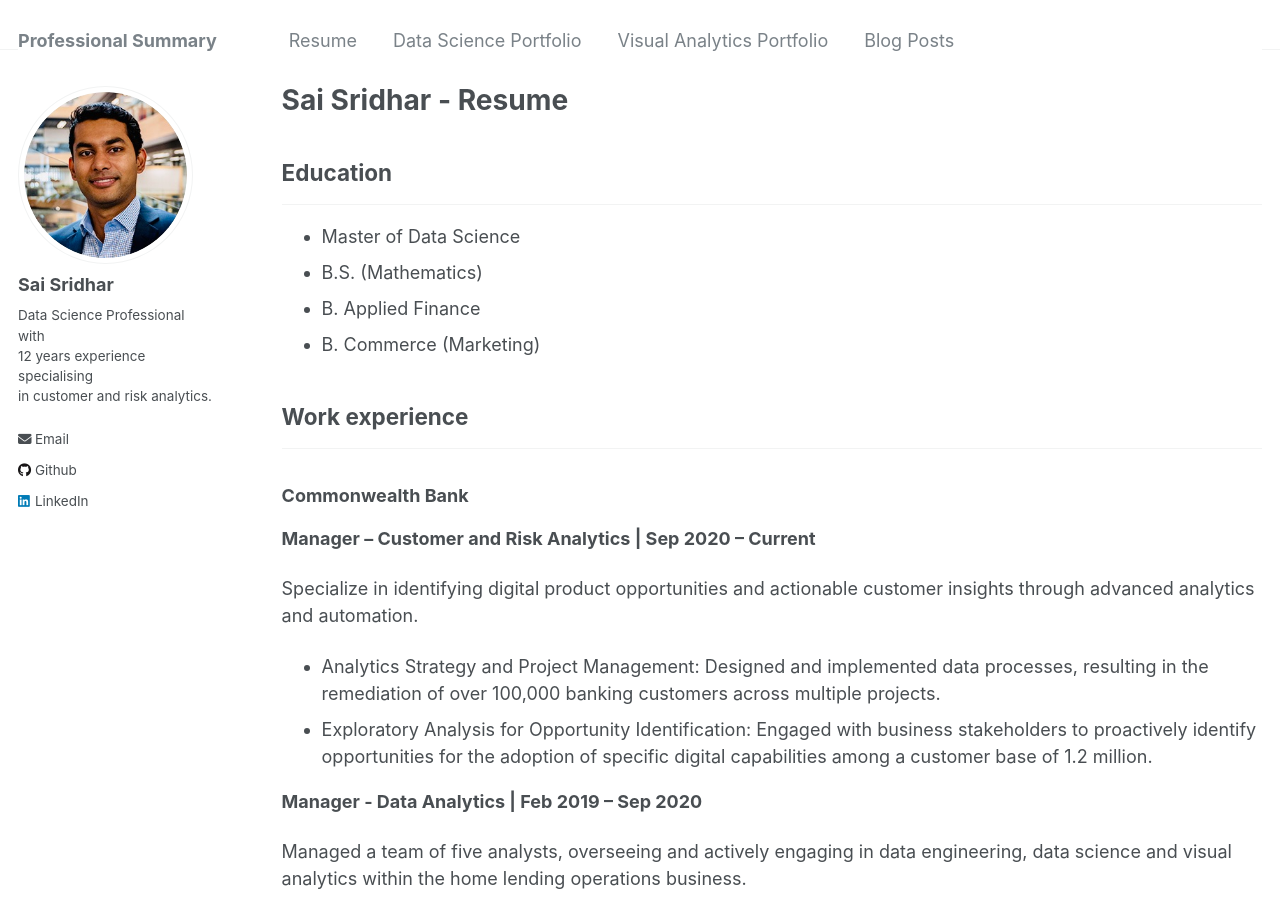
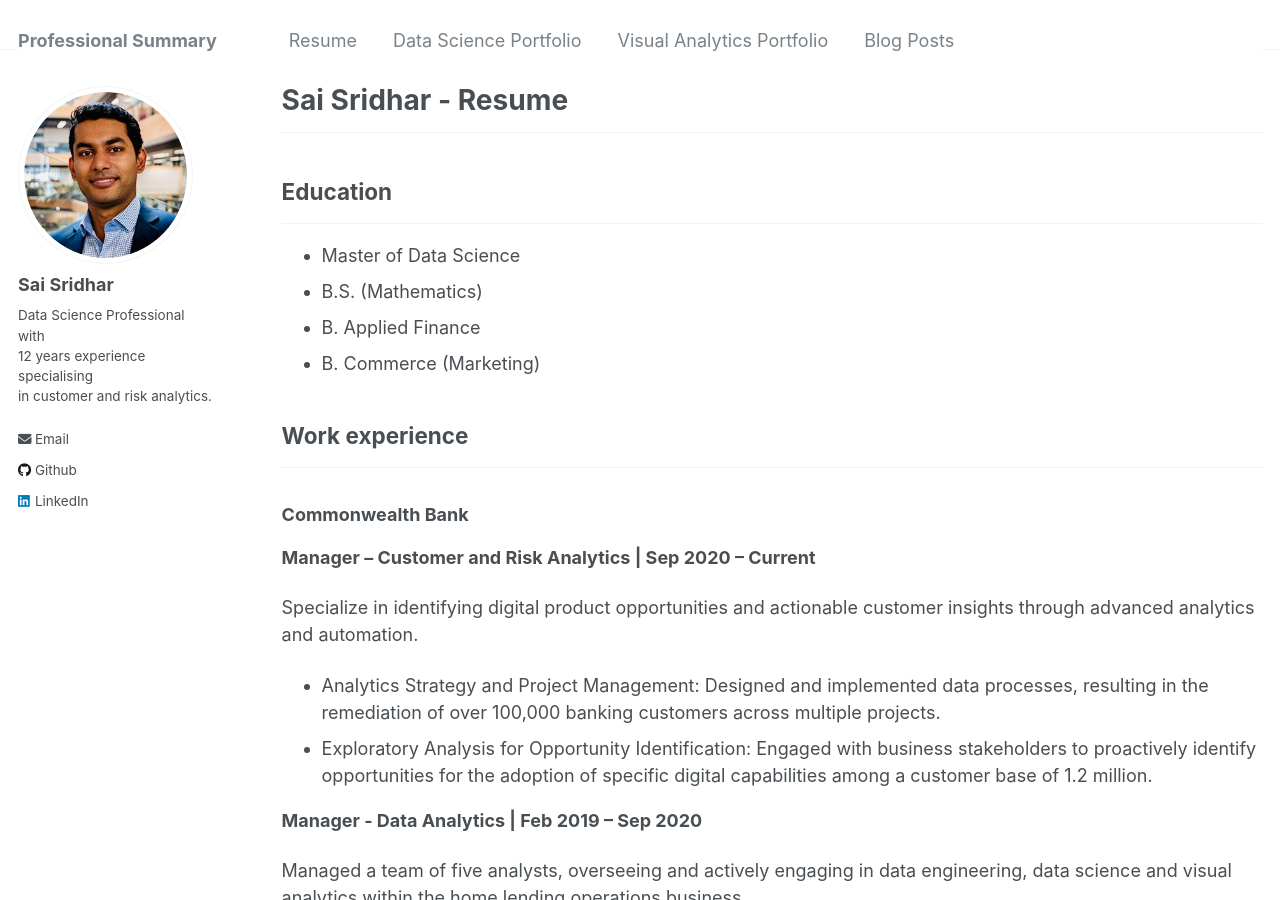
Before and after one commit to saiksridhar/saiksridhar.github.io, a Jekyll site: the page built from _pages/cv.md, in a window 1280 px wide and 900 px high. Built offline with Jekyll 4.4.1, drawn with Linux system fonts in a browser that asks for light colours.

Commit message:
Update cv.md

```diff
--- a/_pages/cv.md
+++ b/_pages/cv.md
@@ -6,9 +6,7 @@ author_profile: true
 redirect_from:
   - /resume
 ---
-
-{% include base_path %}
-
+_________________________
 ## Education
 _________________________
 * Master of Data Science
```
